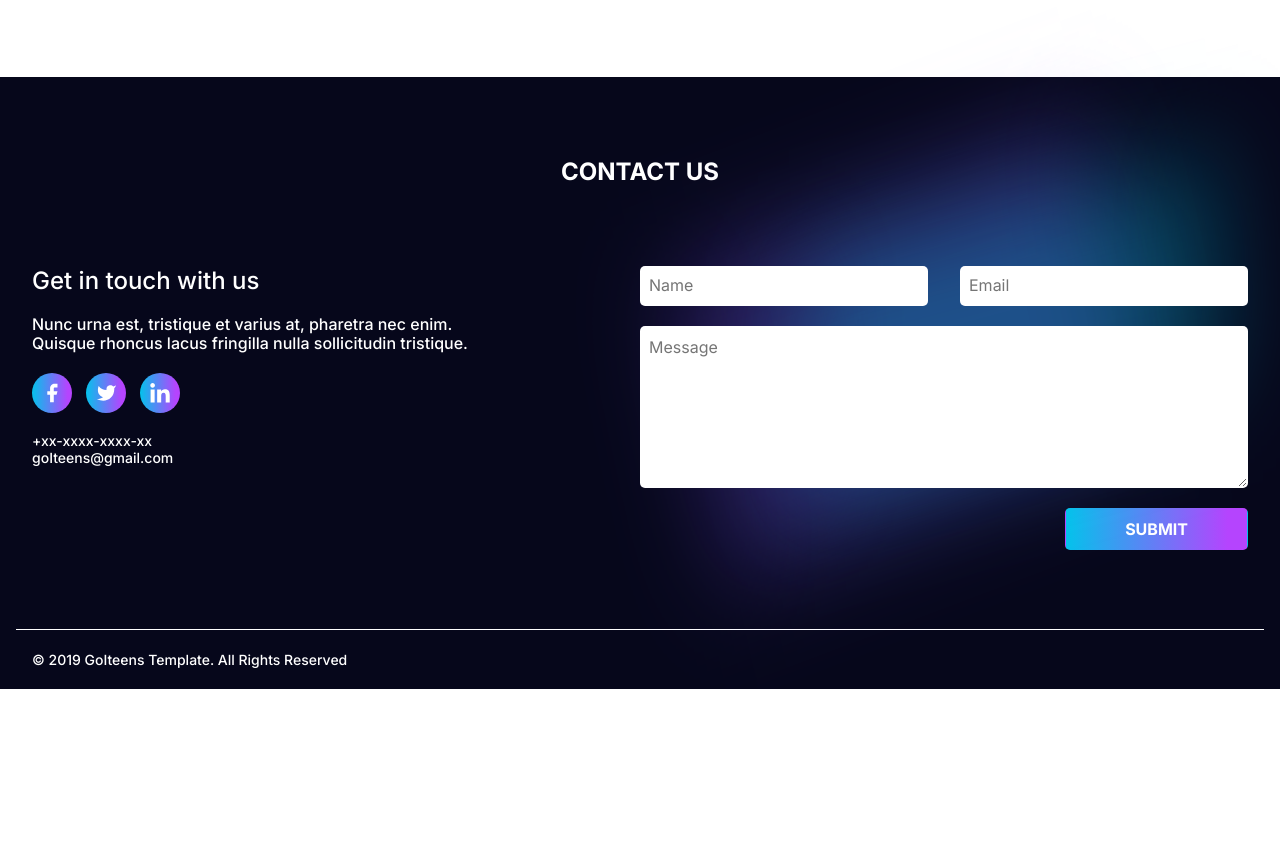
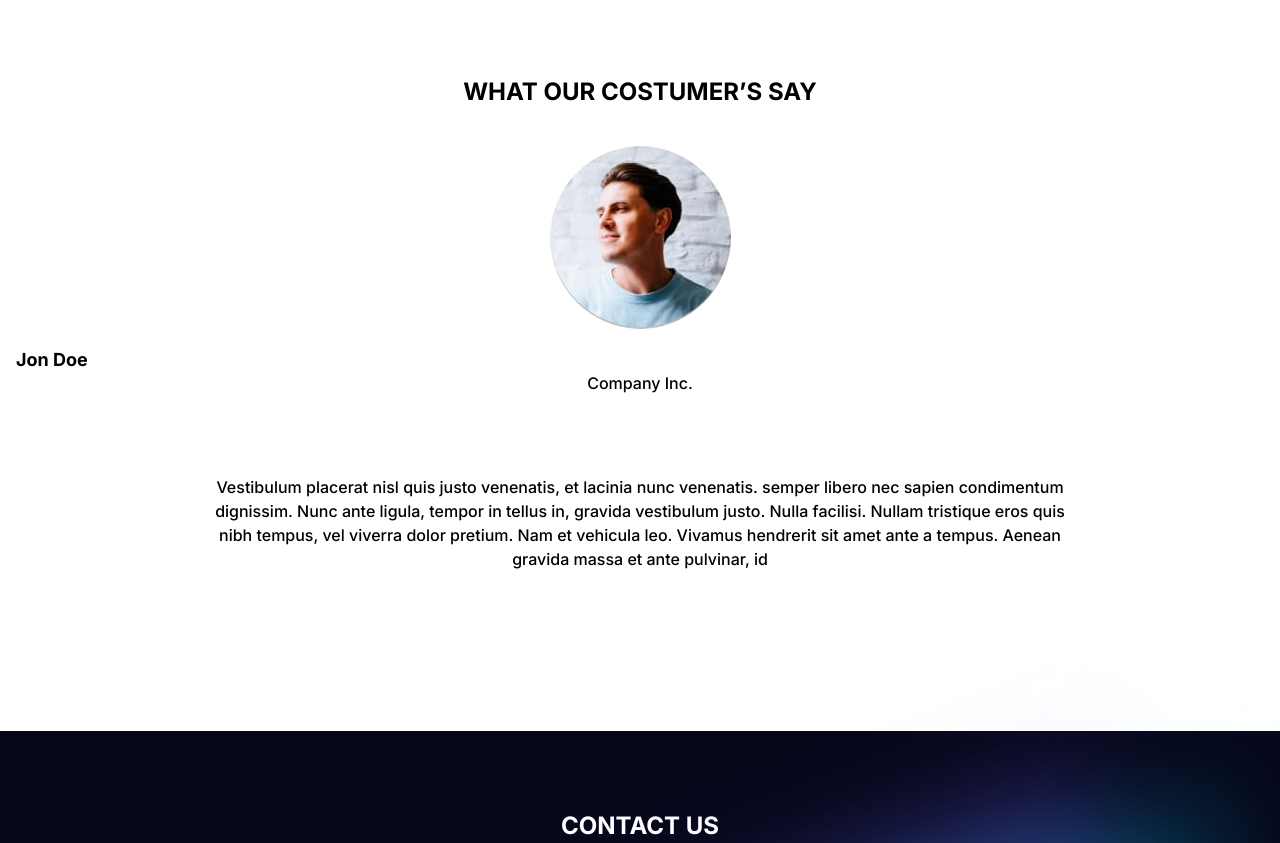
Before and after one commit to Yuliia1511Pacheva/MobileApp, a website built with Parcel: page src/index.html in a window 1280 px wide. Shown: the part 2803-3646 px from the top of the page. Before the commit the page ends 3493 px from the top, so only its background shows below. Built offline with nearby package versions, Linux system fonts and the light colour scheme; files whose address does not match are found by name.

Commit message:
Add section-customers

```diff
--- a/src/index.html
+++ b/src/index.html
@@ -16,6 +16,7 @@
     <include src="./partials/section2.html"></include>
     <include src="./partials/section-three.html"></include>
     <include src="./partials/section-team.html"></include>
+    <include src="./partials/section-customers.html"></include>
     <include src="./partials/footer.html"></include>
     <include src="./partials/mobileMenu.html"></include>
   </body>
--- /dev/null
+++ b/src/partials/section-customers.html
@@ -0,0 +1,12 @@
+<section class="section-customers">
+    <div class="container">
+        <h2 class="section-title section-customers__section-title">WHAT OUR COSTUMER’S SAY</h2>
+        <img class="section-customers__photo" src="./images/Company-owner.jpg" alt="Photo of the founder of the company" width="181" height="181">
+        <h3 class="section-customers__subtitle">Jon Doe</h3>
+        <p class="section-text">Company Inc.</p>
+        <p class="section-text">Vestibulum placerat nisl quis justo venenatis, et lacinia nunc venenatis. semper libero nec sapien condimentum
+        dignissim. Nunc ante ligula, tempor in tellus in, gravida vestibulum justo. Nulla facilisi. Nullam tristique eros quis
+        nibh tempus, vel viverra dolor pretium. Nam et vehicula leo. Vivamus hendrerit sit amet ante a tempus. Aenean gravida
+        massa et ante pulvinar, id</p>
+    </div>
+</section>
--- /dev/null
+++ b/src/sass/component/_section-customers.scss
@@ -0,0 +1,19 @@
+.section-customers{
+    padding-bottom: 80px;
+    padding-top: 0;
+}
+.section-customers__section-title{
+    margin-bottom: 40px;
+}
+.section-customers__photo{
+    border-radius: 50%;
+    margin-right: auto;
+    margin-left: auto;
+    margin-bottom: 20px;
+}
+.section-customers__subtitle{
+    font-weight: 700;
+    font-size: 18px;
+    line-height: 1.22;
+    align-items: center;
+}
--- a/src/sass/index.scss
+++ b/src/sass/index.scss
@@ -5,5 +5,6 @@
 @import './component/section2';
 @import "./component/section-three";
 @import "./component/section-team";
+@import "./component/section-customers";
 @import './component/footer';
 @import './component/mobileMenu';
```
Also changed, not shown: src/images/Company-owner.jpg (added).
